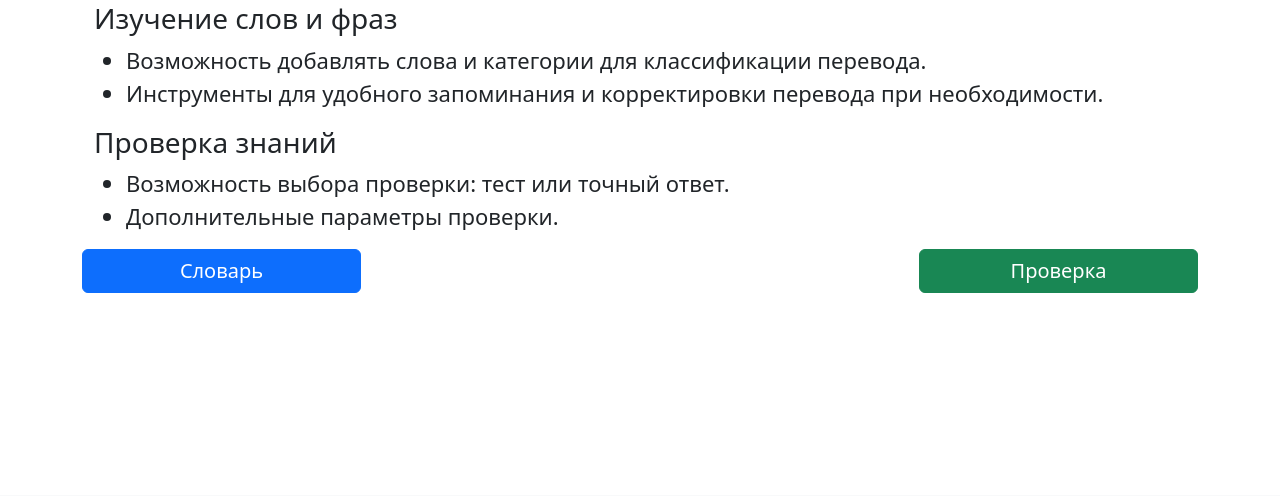
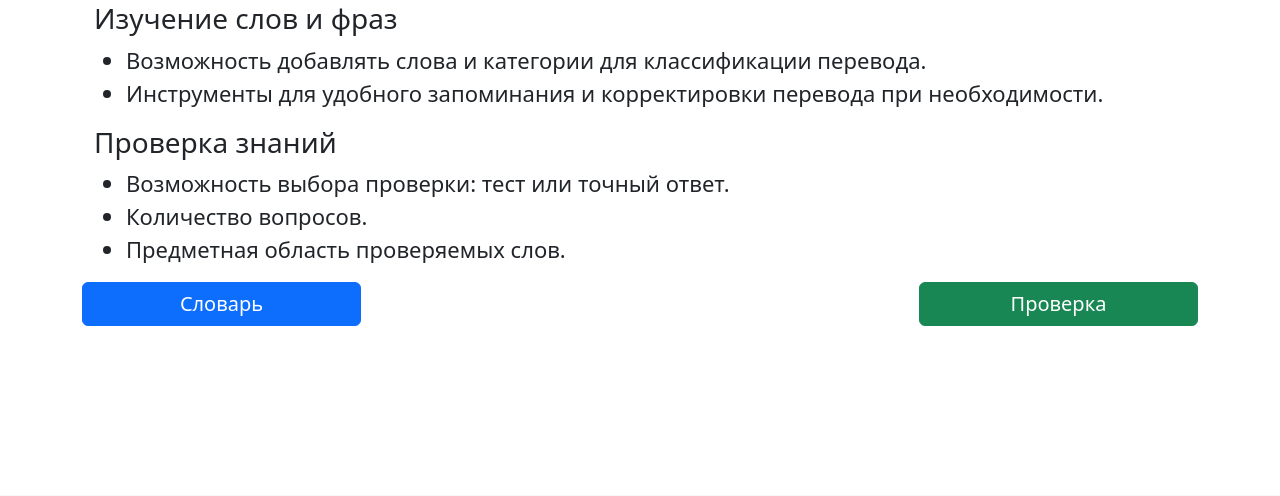
Before and after one commit to RozhkovAndrew/LEWs, a Flask app: page / in a window 1280 px wide. Shown: the part 249-745 px from the top of the page. Run offline with Flask 3, Linux system fonts and the light colour scheme; some libraries are stand-ins or nearby versions.

Commit message:
fix webhook + index

```diff
--- a/myapp/routes.py
+++ b/myapp/routes.py
@@ -9,7 +9,7 @@ import git
 @app.route('/update_server_gh', methods=['POST'])
 def webhook():
     if request.method == 'POST':
-        repo = git.Repo('/')
+        repo = git.Repo('.')
         origin = repo.remotes.origin
         origin.pull()
         return 'Updated PythonAnywhere successfully', 200
--- a/myapp/templates/index.html
+++ b/myapp/templates/index.html
@@ -16,7 +16,8 @@
                 <h3>Проверка знаний</h3>
                 <ul>
                     <li>Возможность выбора проверки: тест или точный ответ.</li>
-                    <li>Дополнительные параметры проверки.</li>
+                    <li>Количество вопросов.</li>
+                    <li>Предметная область проверяемых слов.</li>
                 </ul>
         </div>
 
```
